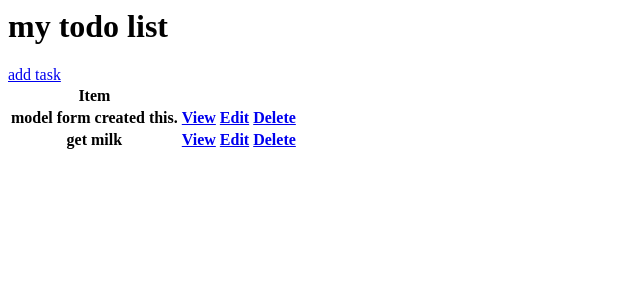
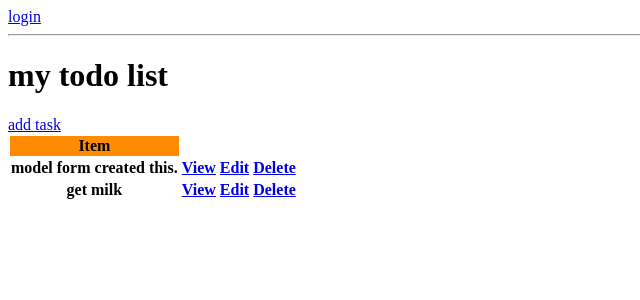
Before and after one commit to Soroush-Pasandideh/todoApp_django, a Django app: page / in a window 1280 px wide. Shown: the top 300 px of the page, without its empty margins (0-640 px from the left). Run offline with Django 4.2, Linux system fonts and the light colour scheme; data comes from the database, SQL or seed files in the repository; both versions use the stored data as it was after the commit; lists and menus that the app fills with data are empty.

Commit message:
making CustomLoginView to login users and default LogoutView of django.contrib.auth.views to logging out users.

```diff
--- a/base/templates/base/task_list.html
+++ b/base/templates/base/task_list.html
@@ -1,9 +1,17 @@
+{% if request.user.is_authenticated %}
+    <p>{{ request.user }}</p>
+    <a href="{% url 'logout' %}">logout</a>
+{% else %}
+    <a href="{% url 'login' %}">login</a>
+{% endif %}
+
+<hr>
 <h1>my todo list</h1>
 <a href="{% url 'task-create' %}">add task</a>
 
 <table>
     <tr>
-        <th>Item</th>
+        <th style="background: darkorange">Item</th>
         <th></th>
         <th></th>
     </tr>
--- a/base/urls.py
+++ b/base/urls.py
@@ -1,7 +1,11 @@
 from django.urls import path
-from .views import TaskListView, TaskDetailView, TaskCreateView, TaskUpdateView, TaskDeleteView
+from .views import TaskListView, TaskDetailView, TaskCreateView, TaskUpdateView, TaskDeleteView, CustomLoginView
+from django.contrib.auth.views import LogoutView
 
 urlpatterns = [
+    path('login/', CustomLoginView.as_view(), name='login'),
+    path('logout/', LogoutView.as_view(next_page='login'), name='logout'),
+
     path('', TaskListView.as_view(), name='tasks'),
     path('task/<int:pk>/', TaskDetailView.as_view(), name='task'),
     path('task-create/', TaskCreateView.as_view(), name='task-create'),
--- a/base/views.py
+++ b/base/views.py
@@ -4,8 +4,18 @@ from django.views.generic.list import ListView
 from django.views.generic.detail import DetailView
 from django.views.generic.edit import CreateView, UpdateView, DeleteView
 from django.urls import reverse_lazy
+from django.contrib.auth.views import LoginView
 
 from base.models import Task
+
+
+class CustomLoginView(LoginView):
+    template_name = 'base/login.html'
+    fields = '__all__'
+    redirect_authenticated_user = True
+
+    def get_success_url(self):
+        return reverse_lazy('tasks')
 
 
 class TaskListView(ListView):
```
Also changed, not shown: base/templates/base/login.html (added, +7 -0 lines), db.sqlite3.
